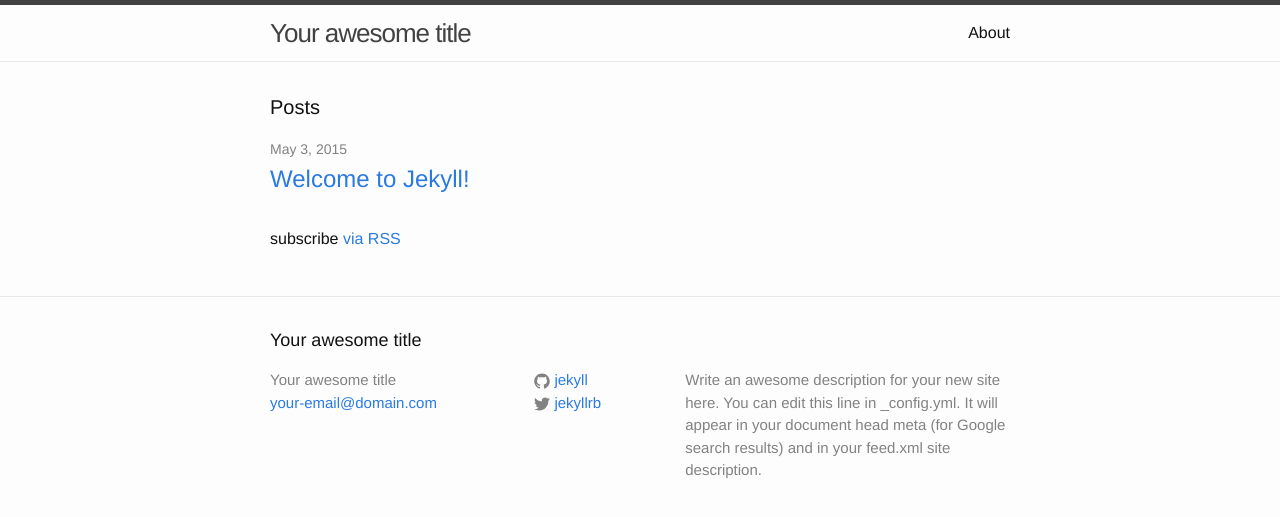
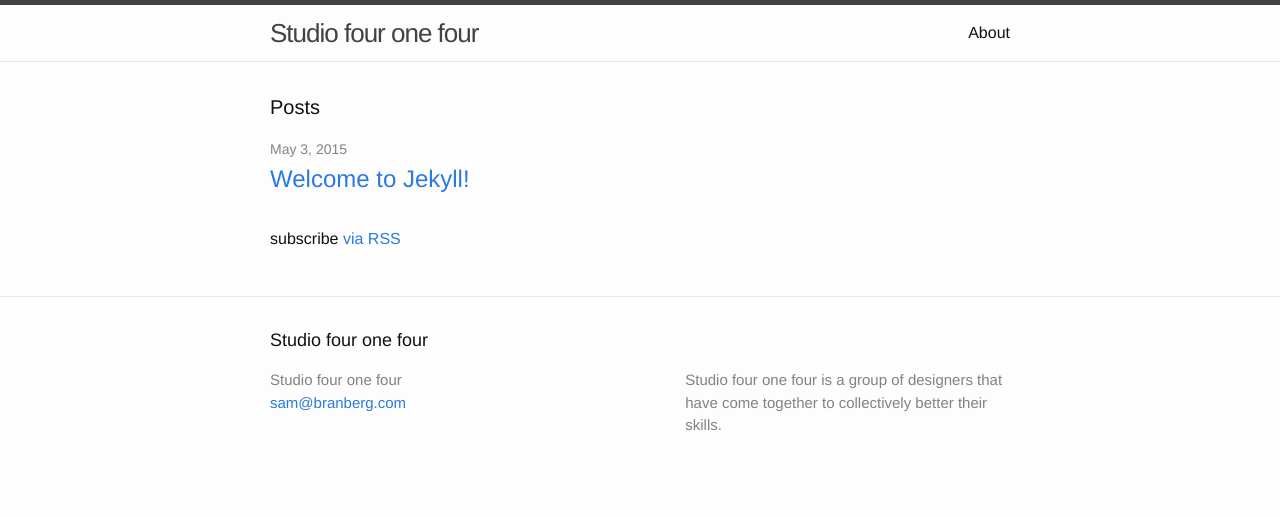
Before and after one commit to sambrannon/studiofouronefour.com, a Jekyll site: the page built from index.html, in a window 1280 px wide. Shown: the top 517 px of the page. Built offline with Jekyll 4.4.1, drawn with Linux system fonts in a browser that asks for light colours.

Commit message:
Updated config file

```diff
--- a/_config.yml
+++ b/_config.yml
@@ -1,14 +1,12 @@
 # Site settings
-title: Your awesome title
-email: your-email@domain.com
+title: Studio four one four
+email: sam@branberg.com
 description: > # this means to ignore newlines until "baseurl:"
-  Write an awesome description for your new site here. You can edit this
-  line in _config.yml. It will appear in your document head meta (for
-  Google search results) and in your feed.xml site description.
+  Studio four one four is a group of designers that have come together to collectively better their skills.
 baseurl: "" # the subpath of your site, e.g. /blog/
-url: "http://yourdomain.com" # the base hostname & protocol for your site
-twitter_username: jekyllrb
-github_username:  jekyll
+url: "http://studiofouronefour.com" # the base hostname & protocol for your site
+facebook_url: https://www.facebook.com/studiofouronefour
+linkedin_url:  https://www.linkedin.com/company/studio-four-one-four
 
 # Build settings
 markdown: kramdown
```
